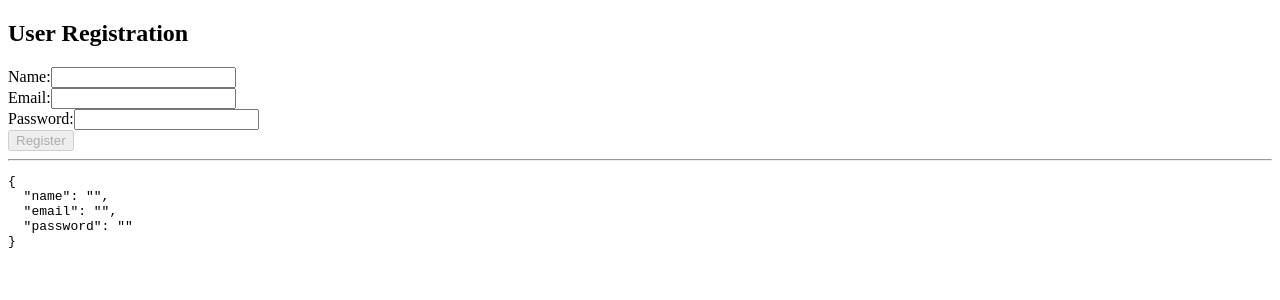
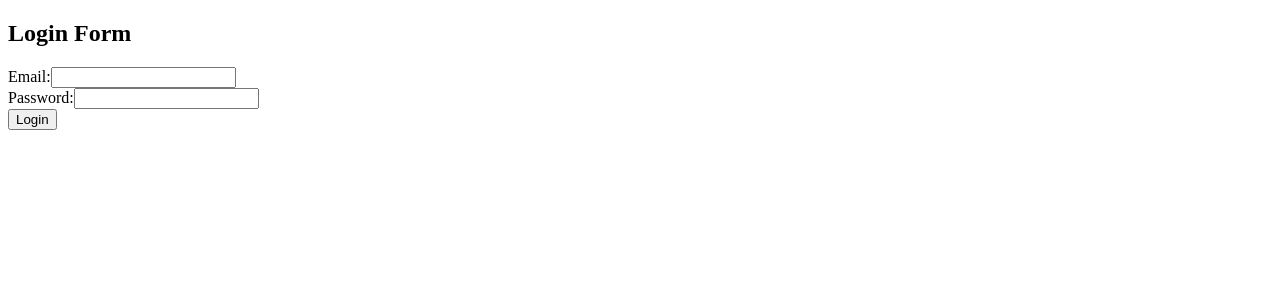
Before and after one commit to sds2002/AngularDemo2, an Angular app: page / in a window 1280 px wide. Shown: the top 300 px of the page. Built offline with nearby package versions, Linux system fonts and the light colour scheme.

Commit message:
validation in reactive forms module

```diff
--- a/src/app/app.component.css
+++ b/src/app/app.component.css
@@ -1,16 +1,16 @@
-nav {
-    margin-bottom: 1rem;
-  }
+.container {
+  width: 300px;
+  margin: 50px auto;
+  font-family: Arial, sans-serif;
+}
 
-  nav a {
-    margin-right: 1rem;
-    text-decoration: none;
-    padding: 5px 10px;
-    border-radius: 4px;
-    color: #333;
-  }
+input {
+  width: 100%;
+  padding: 6px;
+  margin: 4px 0;
+}
 
-  nav a.active {
-    background-color: #007bff;
-    color: white;
-  }
+.error small {
+  color: red;
+  display: block;
+}
--- a/src/app/app.component.html
+++ b/src/app/app.component.html
@@ -1,64 +1,29 @@
 <div class="container">
-    <h2>User Registration</h2>
+    <h2>Login Form</h2>
 
-    <!-- ngForm directive tracks form state -->
-    <form #userForm="ngForm" (ngSubmit)="onSubmit(userForm)">
-
-      <!-- NAME -->
+    <form [formGroup]="loginForm" (ngSubmit)="onSubmit()">
+      <!-- Email Field -->
       <div>
-        <label>Name:</label>
-        <input type="text"
-               name="name"
-               [(ngModel)]="user.name"
-               required
-               minlength="3"
-               #name="ngModel">
-
-        <!-- Validation messages -->
-        <div *ngIf="name.invalid && name.touched" style="color:red">
-          <small *ngIf="name.errors?.['required']">Name is required.</small>
-          <small *ngIf="name.errors?.['minlength']">Min 3 characters required.</small>
+        <label>Email:</label>
+        <input type="email" formControlName="email" />
+        <div *ngIf="loginForm.get('email')?.touched && loginForm.get('email')?.invalid" class="error">
+          <small *ngIf="loginForm.get('email')?.errors?.['required']">Email is required</small>
+          <small *ngIf="loginForm.get('email')?.errors?.['email']">Invalid email format</small>
         </div>
       </div>
 
-      <!-- EMAIL -->
+      <!-- Password Field -->
       <div>
-        <label>Email:</label>
-        <input type="email"
-               name="email"
-               [(ngModel)]="user.email"
-               required
-               email
-               #email="ngModel">
-
-        <div *ngIf="email.invalid && email.touched" style="color:red">
-          <small *ngIf="email.errors?.['required']">Email is required.</small>
-          <small *ngIf="email.errors?.['email']">Invalid email format.</small>
+        <label>Password:</label>
+        <input type="password" formControlName="password" />
+        <div *ngIf="loginForm.get('password')?.touched && loginForm.get('password')?.invalid" class="error">
+          <small *ngIf="loginForm.get('password')?.errors?.['required']">Password is required</small>
+          <small *ngIf="loginForm.get('password')?.errors?.['minlength']">
+            Password must be at least 6 characters
+          </small>
         </div>
       </div>
 
-      <!-- PASSWORD -->
-      <div>
-        <label>Password:</label>
-        <input type="password"
-               name="password"
-               [(ngModel)]="user.password"
-               required
-               minlength="6"
-               #password="ngModel">
-
-        <div *ngIf="password.invalid && password.touched" style="color:red">
-          <small *ngIf="password.errors?.['required']">Password is required.</small>
-          <small *ngIf="password.errors?.['minlength']">Min 6 characters required.</small>
-        </div>
-      </div>
-
-      <!-- Submit button disabled until form is valid -->
-      <button type="submit" [disabled]="userForm.invalid">Register</button>
+      <button type="submit">Login</button>
     </form>
-
-    <hr />
-
-    <!-- Debugging form values -->
-    <pre>{{ userForm.value | json }}</pre>
   </div>
--- a/src/app/app.component.ts
+++ b/src/app/app.component.ts
@@ -1,20 +1,27 @@
 import { Component } from '@angular/core';
+import { FormBuilder, FormGroup, Validators } from '@angular/forms';
 
 @Component({
   selector: 'app-root',
-  templateUrl: './app.component.html'
+  templateUrl: './app.component.html',
 })
 export class AppComponent {
-  user = {
-    name: '',
-    email: '',
-    password: ''
-  };
+  loginForm: FormGroup;
 
-  onSubmit(form: any) {
-    if (form.valid) {
-      console.log('Form Submitted:', this.user);
-      alert('Registration Successful!');
+  constructor(private fb: FormBuilder) {
+    // Define form with validation rules
+    this.loginForm = this.fb.group({
+      email: ['', [Validators.required, Validators.email]],
+      password: ['', [Validators.required, Validators.minLength(6)]],
+    });
+  }
+
+  onSubmit() {
+    if (this.loginForm.valid) {
+      console.log('Form Data:', this.loginForm.value);
+    } else {
+      console.log('Form is invalid!');
+      this.loginForm.markAllAsTouched(); // show all errors
     }
   }
 }
--- a/src/app/app.module.ts
+++ b/src/app/app.module.ts
@@ -1,5 +1,5 @@
 import { NgModule } from '@angular/core';
-import { FormsModule } from '@angular/forms';
+import { ReactiveFormsModule } from '@angular/forms';
 import { BrowserModule } from '@angular/platform-browser';
 import { AppComponent } from './app.component';
 
@@ -9,7 +9,7 @@ import { AppComponent } from './app.component';
   ],
   imports: [
     BrowserModule,
-    FormsModule,
+    ReactiveFormsModule,
   ],
   providers: [],
   bootstrap: [AppComponent]
```
